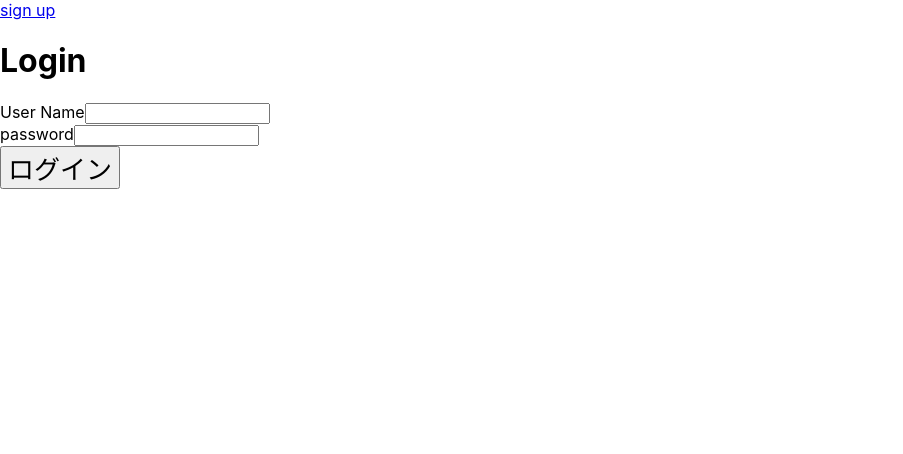
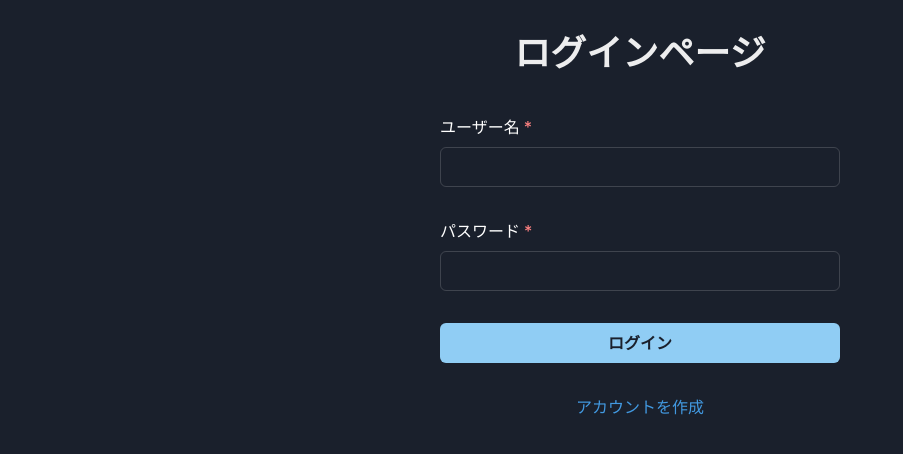
Before and after one commit to shifujito/chat_go, a React (Vite) app in the folder chat/: page /login in a window 1280 px wide. Shown: the top 454 px of the page, without its empty margins (0-903 px from the left). Built offline with nearby package versions, Linux system fonts and the light colour scheme; what @aspida/axios would draw is missing.

Commit message:
fix login page

```diff
--- a/chat/package.json
+++ b/chat/package.json
@@ -9,10 +9,14 @@
   },
   "dependencies": {
     "@aspida/axios": "^1.7.1",
+    "@chakra-ui/react": "^1.7.3",
+    "@emotion/react": "^11",
+    "@emotion/styled": "^11",
     "@types/node": "^16.11.12",
     "@types/react-modal": "^3.13.1",
     "@types/react-router-dom": "^5.3.2",
     "axios": "^0.24.0",
+    "framer-motion": "^4",
     "openapi2aspida": "^0.16.5",
     "react": "^17.0.2",
     "react-dom": "^17.0.2",
--- a/chat/src/App.tsx
+++ b/chat/src/App.tsx
@@ -3,9 +3,16 @@ import './App.css'
 import './index.css'
 import { apiClient, aCl } from './api-client'
 import { Route, BrowserRouter }  from "react-router-dom"
+import { ChakraProvider, extendTheme } from "@chakra-ui/react";
 import Login from './login'
 import Post from './post';
 
+const theme = extendTheme({
+  config: {
+    initialColorMode: 'dark',
+    useSystemColorMode: false,
+  },
+});
 
 function App() {
   const [count, setCount] = useState(0)
@@ -16,8 +23,10 @@ function App() {
   }
   return (
     <BrowserRouter>
-      <Route path="/login" component={Login}/>
-      <Route path="/main" component={Post}/>
+      <ChakraProvider theme={theme}>
+        <Route path="/login" component={Login}/>
+        <Route path="/main" component={Post}/>
+      </ChakraProvider>
     </BrowserRouter>
   )
 }
--- a/chat/src/login.tsx
+++ b/chat/src/login.tsx
@@ -1,66 +1,112 @@
-import { format } from 'path'
-import { useState } from 'react'
-import { useHistory, Route }  from "react-router-dom"
-import { apiClient, aCl } from './api-client'
-
+import { format } from "path";
+import { useState } from "react";
+import { useHistory, Route } from "react-router-dom";
+import { apiClient, aCl } from "./api-client";
+import {
+  Button,
+  Input,
+  Heading,
+  Link,
+  Box,
+  Center,
+  Stack,
+  FormControl,
+  FormLabel,
+  Text,
+} from "@chakra-ui/react";
 
 type User = {
-    id: number
-    name: string
-    match: boolean
-}
+  id: number;
+  name: string;
+  match: boolean;
+};
 
-
-function Login(){
-    const [data, setData] = useState<User[]>([])
+function Login() {
+  const [data, setData] = useState<User[]>([]);
 
   const history = useHistory();
 
-    const [inputname, setInputName] = useState<string>("")
-    const [inputpass, setInputPass] = useState<string>("")
+  const [inputname, setInputName] = useState<string>("");
+  const [inputpass, setInputPass] = useState<string>("");
 
-    const [showModal, setShowModal] = useState<boolean>(false)
+  const [showModal, setShowModal] = useState<boolean>(false);
 
   const handleInputName = (e: React.ChangeEvent<HTMLInputElement>) => {
-        setInputName(e.target.value)
-    }
+    setInputName(e.target.value);
+  };
 
   const handleInputPass = (e: React.ChangeEvent<HTMLInputElement>) => {
-        setInputPass(e.target.value)
-    }
+    setInputPass(e.target.value);
+  };
 
   const handleSubmit = (e: React.FormEvent<HTMLFormElement>) => {
-        e.preventDefault()
-        aCl.post("http://127.0.0.1:8080/api/login", {
+    e.preventDefault();
+    aCl
+      .post("http://127.0.0.1:8080/api/login", {
         name: inputname,
-            password: inputpass
-        }).then(res => {
-            console.log(res)
-            history.push("/main")
-        }).catch((err) => {
+        password: inputpass,
+      })
+      .then((res) => {
+        console.log(res);
+        history.push("/main");
+      })
+      .catch((err) => {
         // 画面遷移しない。
-            setShowModal(true)
-        })
-    }
+        setShowModal(true);
+      });
+  };
 
   return (
     <div>
-            <a href="/create">sign up</a>
-            <h1>Login</h1>
-            { showModal ? <p>ユーザーネームまたはパスワードが一致しません</p> : null}
+      <Box w="100%" p={8}>
+        <Center w="100%">
+          <Stack spacing="5">
+            <Heading as="h3" textAlign={"center"}>
+              ログインページ
+            </Heading>
+            {showModal ? (
+              <Text textAlign={"center"} color="red">
+                ユーザーネームまたはパスワードが一致しません
+              </Text>
+            ) : null}
+            <Center bg="#1A202C" color="white" padding="20px">
               <form onSubmit={handleSubmit}>
-                <div>
-                    <label htmlFor="name">User Name</label>
-                    <input type="text" name="name" id="name" value={inputname} onChange={handleInputName}/>
+                <Stack spacing={8}>
+                  <FormControl id="name" isRequired>
+                    <FormLabel>ユーザー名</FormLabel>
+                    <Input
+                      type="text"
+                      name="name"
+                      id="name"
+                      value={inputname}
+                      onChange={handleInputName}
+                    />
+                  </FormControl>
+                  <FormControl id="password" isRequired>
+                    <FormLabel>パスワード</FormLabel>
+                    <Input
+                      type="password"
+                      name="password"
+                      value={inputpass}
+                      onChange={handleInputPass}
+                    />
+                  </FormControl>
+                  <Button colorScheme="blue" type="submit">
+                    ログイン
+                  </Button>
+                  <Text width={"400px"} textAlign={"center"}>
+                    <Link href="/create" color={"blue.400"}>
+                      アカウントを作成
+                    </Link>
+                  </Text>
+                </Stack>
+              </form>
+            </Center>
+          </Stack>
+        </Center>
+      </Box>
     </div>
-                <div>
-                    <label htmlFor="name">password</label>
-                    <input type="password" name="password" value={inputpass} onChange={handleInputPass}/>
-                </div>
-                <button type='submit'>ログイン</button>
-            </form>
-        </div>
-    )
+  );
 }
 
 export default Login;
```
Also changed, not shown: 1 other file (tests, documents, lock files or other folders). Lines whose indentation alone changed are shown as unchanged.
